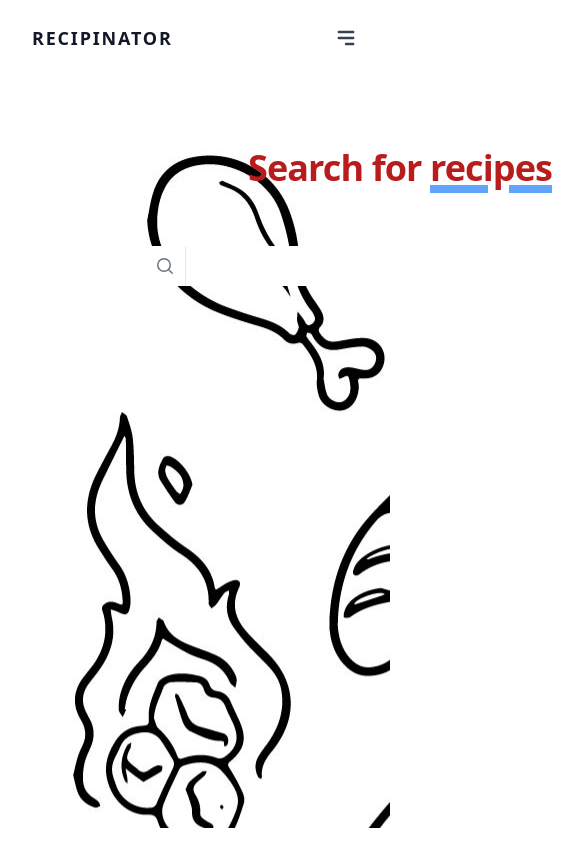
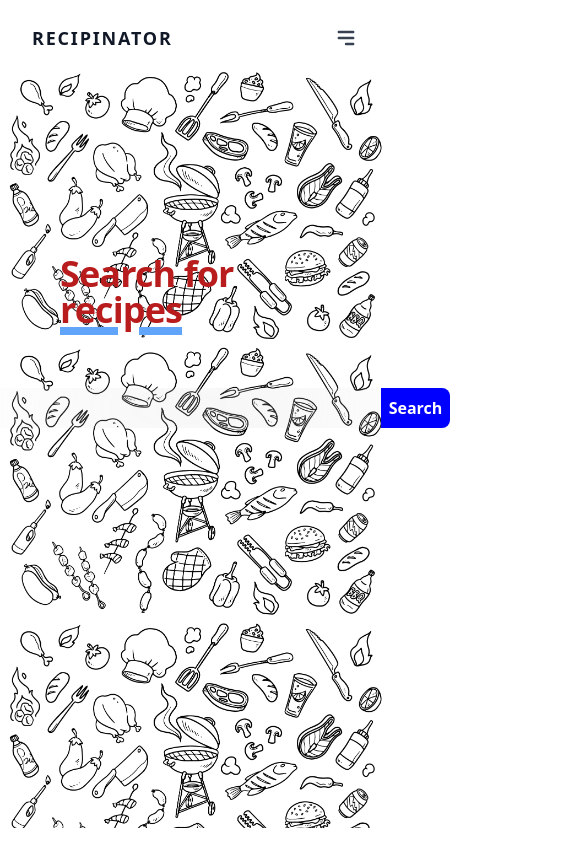
Before and after one commit to polarpeeps/Recipinator-recipe-generator, a plain HTML site: page index.html in a window 390 px wide. Shown: the top 866 px of the page, 585 px wide, since content can reach past the window. Drawn offline with nearby package versions, Linux system fonts and the light colour scheme.

Commit message:
Update style.css

```diff
--- a/style.css
+++ b/style.css
@@ -32,29 +32,7 @@ div.loader-container{
   display: none;
 
 }
-input{
-    background-color: #ebeef1;
-}
 
-.section{
-    margin: 0;
-    height: 90vh;
-    /* z-index: 1; */
-    width: 100%;
-    background-image: url('./back.png');
-}
-.input-container{
-    width: 800px;
-    height: 100px;
-    margin: 0px 600px;
-    padding: 200px;
-    display: flex;
-    justify-content: center;
-    align-items: center;
-    /* margin: 0px auto; */
-    flex-direction: column;
-    /* background-color: blueviolet; */
-}
 .results{
   margin: 50px;
   padding: 0px auto;
@@ -158,18 +136,31 @@ input{
   gap: 0px;
 }
 
-@media(max-width:1200px){
+input{
+  background-color: #ebeef1;
+}
+
 .section{
+  height: 90vh;
+  /* z-index: 1; */
+  width: 100%;
+  padding: 30px;
   background-image: url("./handrawn-barbecue-elements.jpg");
+  background-size:100% ;
 }
 .input-container{
-        margin: 0;
-        padding: auto;
-        box-sizing: border-box;
-        padding: 100px;
+  display: flex;
+  flex-direction: column;
+  justify-content: center;
+  align-items: center;
+
+  margin: 30px;
+}
+.input-container input{
+  background: none;
+  backdrop-filter: blur(80px);
 }
 
-    h1{
-        margin: 0;
+#button{
+  background-color: blue;
 }
-  }
```
Lines whose indentation alone changed are shown as unchanged.
